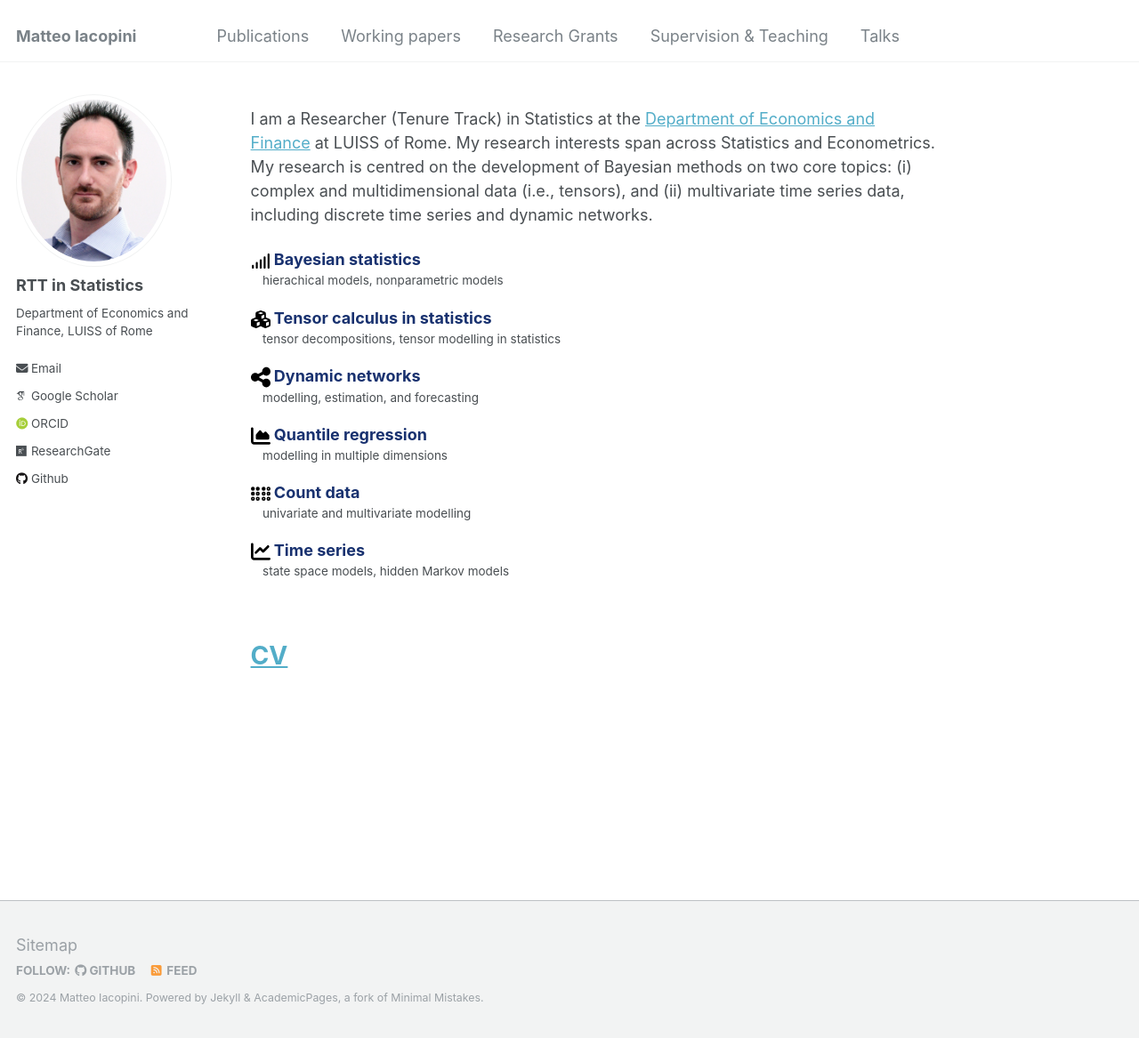
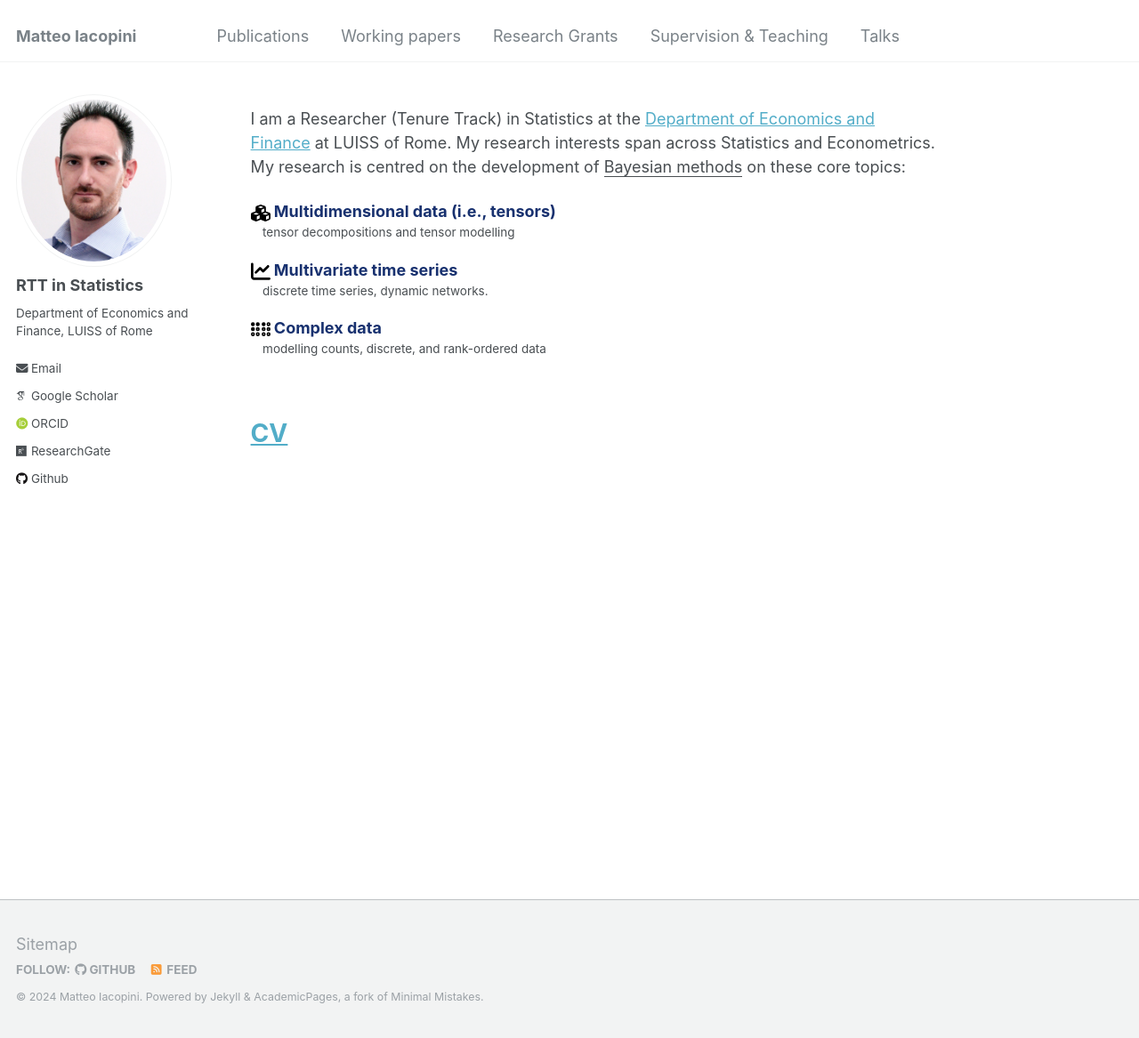
Before and after one commit to matteoiacopini/matteoiacopini.github.io, a Jekyll site: the page built from _pages/about.md, in a window 1280 px wide and 1167 px high. Shown: the whole window at 89% size. Built offline with Jekyll 4.4.1, drawn with Linux system fonts in a browser that asks for light colours; some web fonts are replaced.

Commit message:
Update about.md

```diff
--- a/_pages/about.md
+++ b/_pages/about.md
@@ -8,17 +8,29 @@ redirect_from:
   - /about.html
 ---
 
-I am a Researcher (Tenure Track) in Statistics at the [Department of Economics and Finance](https://economiaefinanza.luiss.it) at LUISS of Rome. My research interests span across Statistics and Econometrics. My research is centred on the development of Bayesian methods on two core topics: (i) complex and multidimensional data (i.e., tensors), and (ii) multivariate time series data, including discrete time series and dynamic networks.
+I am a Researcher (Tenure Track) in Statistics at the [Department of Economics and Finance](https://economiaefinanza.luiss.it) at LUISS of Rome. My research interests span across Statistics and Econometrics.
+My research is centred on the development of <ins>Bayesian methods</ins> on these core topics:
+
+<img src="images/cubes.svg" width="22" height="22"> <font size="4" style="color:#18316F">Multidimensional data (i.e., tensors)</font>
+: tensor decompositions and tensor modelling
+
+<img src="images/chart-line.svg" width="22" height="22"> <font size="4" style="color:#18316F">Multivariate time series</font>
+: discrete time series, dynamic networks.
+
+<img src="images/braille.svg" width="22" height="22"> <font size="4" style="color:#18316F">Complex data</font>
+: modelling counts, discrete, and rank-ordered data
+
+
+<!-- My research is centred on the development of Bayesian methods on two core topics: (i) complex and multidimensional data (i.e., tensors), and (ii) multivariate time series data, including discrete time series and dynamic networks.
 
 <img src="images/signal.svg" width="22" height="22"> <font size="4" style="color:#18316F">Bayesian statistics</font>
 :	hierachical models, nonparametric models
-	<!-- <font size="3">hierachical models, nonparametric models</font> -->
 
 <img src="images/cubes.svg" width="22" height="22"> <font size="4" style="color:#18316F">Tensor calculus in statistics</font>
 :	tensor decompositions, tensor modelling in statistics
 
 <img src="images/share-nodes.svg" width="22" height="22"> <font size="4" style="color:#18316F">Dynamic networks</font>
-:   modelling, estimation, and forecasting
+: modelling, estimation, and forecasting
 
 <img src="images/chart-area.svg" width="22" height="22"> <font size="4" style="color:#18316F">Quantile regression</font>
 :	modelling in multiple dimensions
@@ -27,8 +39,9 @@ I am a Researcher (Tenure Track) in Statistics at the [Department of Economics a
 :	univariate and multivariate modelling
 
 <img src="images/chart-line.svg" width="22" height="22"> <font size="4" style="color:#18316F">Time series</font>
-:	state space models, hidden Markov models
+:	state space models, hidden Markov models -->
 
+<!-- <font size="3"></font> -->
 
 &nbsp;
 
```
